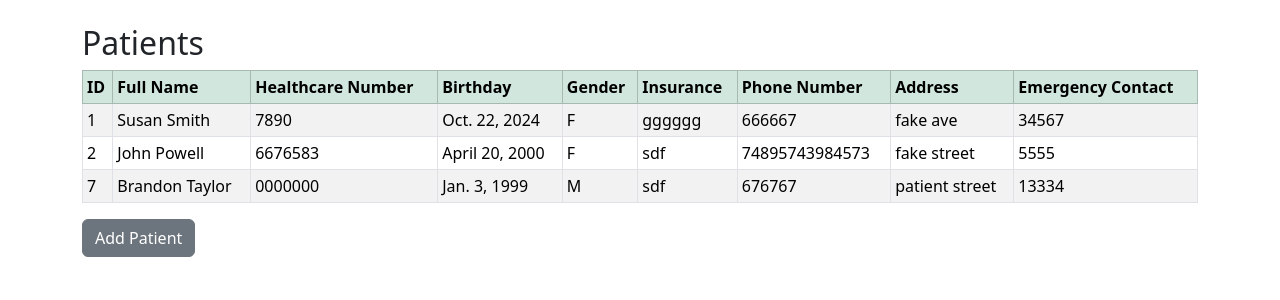
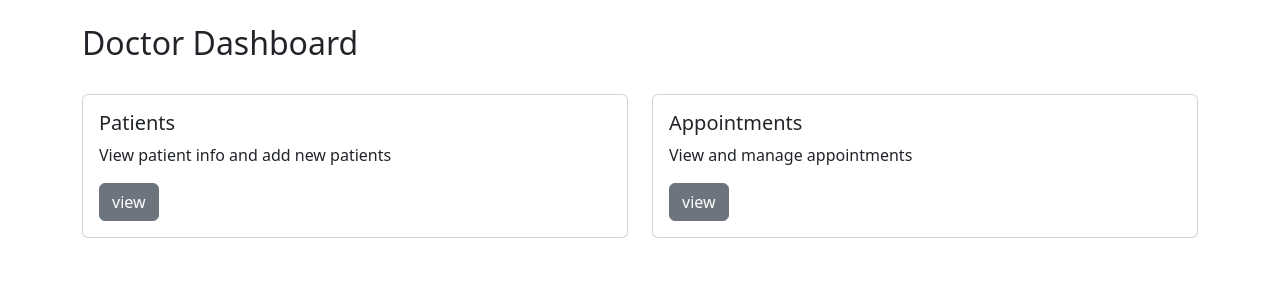
Before and after one commit to loveWingBell/CPSC-471-Group-11-Project-W25, a Django app: page /doctor-dashboard/ in a window 1280 px wide. Shown: the part 56-356 px from the top of the page. Run offline with Django 5.2, Linux system fonts and the light colour scheme; a user stored in the database is signed in; data comes from the database, SQL or seed files in the repository; both versions use the stored data as it was after the commit.

Commit message:
modified doctor dashboard

```diff
--- a/medical_clinic/clinic/models.py
+++ b/medical_clinic/clinic/models.py
@@ -27,7 +27,7 @@ class Patient(UserProfile):
         return f"Patient: {self.user.first_name} {self.user.last_name}"
 
     def get_absolute_url(self):
-        return reverse("doctor-dashboard")
+        return reverse("patient-list")
 
 class Doctor(UserProfile):
     user = models.OneToOneField(User, on_delete=models.CASCADE)
--- a/medical_clinic/clinic/templates/add_patient.html
+++ b/medical_clinic/clinic/templates/add_patient.html
@@ -9,6 +9,6 @@
             <button class="btn btn-secondary">Create</button>
         </form>
     </div>
-    <a href="{% url "doctor-dashboard" %}" class="btn btn-secondary">Cancel</a>
+    <a href="{% url "patient-list" %}" class="btn btn-secondary">Cancel</a>
 
 {% endblock content %}
--- a/medical_clinic/clinic/templates/doctor-dashboard.html
+++ b/medical_clinic/clinic/templates/doctor-dashboard.html
@@ -3,40 +3,28 @@
 {% block content %}
 
     {% if user.is_authenticated %}
-        <h2>Patients</h2>
-        <table class="table table-striped table-hover table-bordered table-sm">
-            <thead class="table-success">
-                <tr>
-                    <th scope="col">ID</th>
-                    <th scope="col">Full Name</th>
-                    <th scope="col">Healthcare Number</th>
-                    <th scope="col">Birthday</th>
-                    <th scope="col">Gender</th>
-                    <th scope="col">Insurance</th>
-                    <th scope="col">Phone Number</th>
-                    <th scope="col">Address</th>
-                    <th scope="col">Emergency Contact</th>
-                </tr>
-            </thead>
-            <tbody>
-                {% if patients %}
-                    {% for patient in patients %}
-                        <tr>
-                            <td>{{ patient.id }}</td>
-                            <td>{{ patient.user.first_name }} {{ patient.user.last_name }}</td>
-                            <td>{{ patient.healthcare_number }}</td>
-                            <td>{{ patient.birthday }}</td>
-                            <td>{{ patient.gender }}</td>
-                            <td>{{ patient.insurance }}</td>
-                            <td>{{ patient.phone_number }}</td>
-                            <td>{{ patient.address }}</td>
-                            <td>{{ patient.emergency_contact }}</td>
-                        </tr>
-                    {% endfor %}
-                {% endif %}
-            </tbody>
-        </table>
-        <a href="{% url "add_patient" %}" class="btn btn-secondary">Add Patient</a>
+        <h2>Doctor Dashboard</h2>
+        <br/>
+        <div class="row">
+            <div class="col-sm-6 mb-3 mb-sm-0">
+              <div class="card">
+                <div class="card-body">
+                  <h5 class="card-title">Patients</h5>
+                  <p class="card-text">View patient info and add new patients</p>
+                  <a href="{% url "patient-list" %}" class="btn btn-secondary">view</a>
+                </div>
+              </div>
+            </div>
+            <div class="col-sm-6">
+              <div class="card">
+                <div class="card-body">
+                  <h5 class="card-title">Appointments</h5>
+                  <p class="card-text">View and manage appointments</p>
+                  <a href="#" class="btn btn-secondary">view</a>
+                </div>
+              </div>
+            </div>
+          </div>
 
     {% else %}
 
--- a/medical_clinic/clinic/urls.py
+++ b/medical_clinic/clinic/urls.py
@@ -9,6 +9,6 @@ urlpatterns = [
     path("pharmacist-dashboard/", views.pharmacist_dashboard, name='pharmacist-dashboard'),
     path("labtechnician-dashboard/", views.labtechnician_dashboard, name='labtechnician-dashboard'),
     path('add_patient/', AddPatientView.as_view(), name="add_patient"),
+    path("patient-list/", views.patient_list, name='patient-list'),
     path("logout/", views.logout_user, name='logout'),
-
 ]
--- a/medical_clinic/clinic/views.py
+++ b/medical_clinic/clinic/views.py
@@ -26,8 +26,7 @@ def doctor_dashboard(request):
             return redirect('doctor-dashboard')
     else:
         # request.method = GET form
-        patients = Patient.objects.all()
-        return render(request, 'doctor-dashboard.html', {'patients':patients})
+        return render(request, 'doctor-dashboard.html', {})
 
 def patient_dashboard(request):
     if request.method == 'POST':
@@ -89,12 +88,17 @@ def labtechnician_dashboard(request):
         # request.method = GET form
         return render(request, 'labtechnician-dashboard.html', {})
 
-def logout_user(request):
-    logout(request)
-    messages.success(request, "You Have Been Logged Out...")
-    return redirect('home')
+def patient_list(request):
+    # request.method = GET form
+    patients = Patient.objects.all()
+    return render(request, 'patient-list.html', {'patients':patients})
 
 class AddPatientView(CreateView):
     model = Patient
     form_class = PatientForm
     template_name = 'add_patient.html'
+
+def logout_user(request):
+    logout(request)
+    messages.success(request, "You Have Been Logged Out...")
+    return redirect('home')
```
Also changed, not shown: medical_clinic/clinic/templates/patient-list.html (added, +50 -0 lines), medical_clinic/db.sqlite3.
